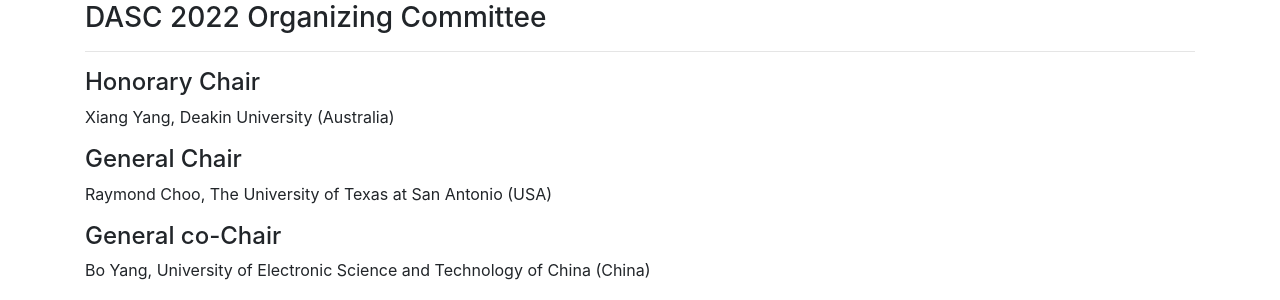
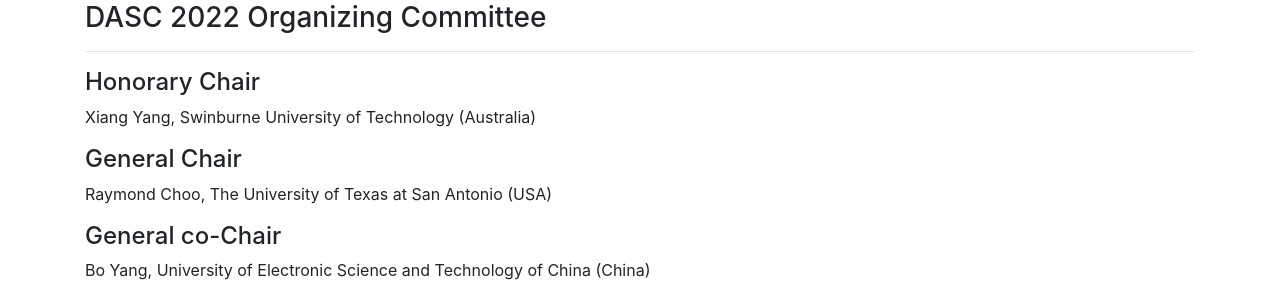
Before and after one commit to cyber-science/2022, a Jekyll site: the page built from _pages/dasc/organization.md, in a window 1280 px wide. Shown: the part 309-609 px from the top of the page. Built offline with Jekyll 4.4.1, drawn with Linux system fonts in a browser that asks for light colours.

Commit message:
Xiang's affiliation updated in DASC organization.md

```diff
--- a/_pages/dasc/organization.md
+++ b/_pages/dasc/organization.md
@@ -8,7 +8,7 @@
 <hr/>
 
 <h4>Honorary Chair</h4>
-Xiang Yang, Deakin University (Australia)<br/>
+Xiang Yang, Swinburne University of Technology (Australia)<br/>
 
 <h4>General Chair</h4>
 Raymond Choo, The University of Texas at San Antonio (USA)
```
